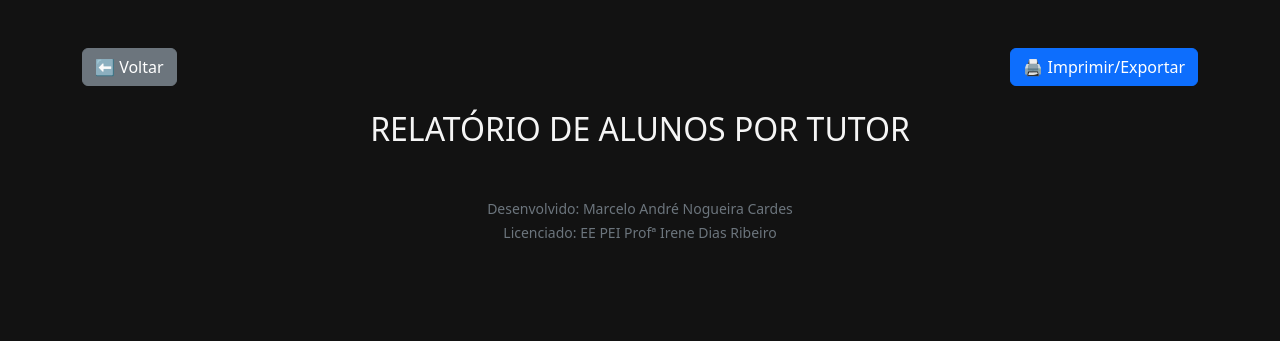
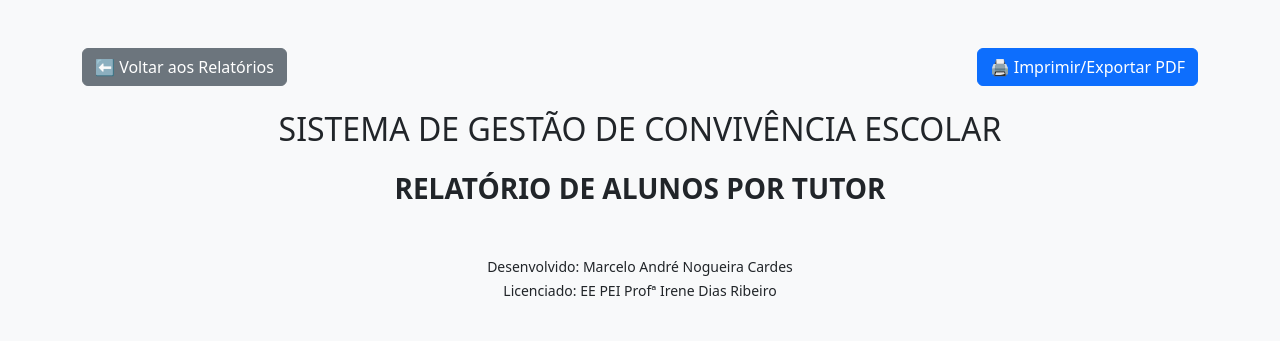
Before and after one commit to ocorrenciasidr/idr, a Python web app: template templates/relatorio_tutoraluno.html in a window 1280 px wide. Shown: the top 341 px of the page. Run offline with Jinja, Linux system fonts and the light colour scheme; the template is opened without the code that fills it, so the values that code supplies are empty.

Commit message:
Update relatorio_tutoraluno.html

```diff
--- a/templates/relatorio_tutoraluno.html
+++ b/templates/relatorio_tutoraluno.html
@@ -2,49 +2,70 @@
 <html lang="pt-br">
 <head>
     <meta charset="UTF-8">
-<title>SGCE - RELATÓRIO TUTOR / TUTORADOS</title>
+    <title>SGCE - RELATÓRIO DE ALUNOS POR TUTOR</title>
     <link rel="stylesheet" href="https://cdn.jsdelivr.net/npm/bootstrap@5.3.2/dist/css/bootstrap.min.css">
     <style>
-  body { background: #121212; color: #f5f5f5; }
-  .card { background: #1e1e1e; border-radius: 15px; border: none; }
+        /* CSS para forçar a quebra de página a cada seção de tutor (útil para PDF/impressão) */
         @media print {
-    .no-print { display: none; }
-    .tutor-section { page-break-after: always; }
+            .tutor-section {
+                page-break-after: always;
+            }
+            /* Esconde o botão de voltar na impressão */
+            .no-print {
+                display: none;
+            }
         }
     </style>
 </head>
-<body class="p-4">
+<body class="bg-light p-4">
     <div class="container mt-4">
+
         <div class="d-flex justify-content-between align-items-center mb-4 no-print">
-    <a href="{{ url_for('relatorio_inicial') }}" class="btn btn-secondary">⬅ Voltar</a>
-    <button onclick="window.print()" class="btn btn-primary">🖨️ Imprimir/Exportar</button>
+            <a href="{{ url_for('relatorio_inicial') }}" class="btn btn-secondary">⬅️ Voltar aos Relatórios</a>
+            <!-- Botão de impressão, útil para exportar para PDF com a quebra de página -->
+            <button onclick="window.print()" class="btn btn-primary">🖨️ Imprimir/Exportar PDF</button>
         </div>
 
-  <h2 class="text-center mb-5">RELATÓRIO DE ALUNOS POR TUTOR</h2>
+        <h2 class="mb-4 text-center">SISTEMA DE GESTÃO DE CONVIVÊNCIA ESCOLAR</h2>
+        <h3 class="mb-5 text-center"><strong>RELATÓRIO DE ALUNOS POR TUTOR</strong></h3>
 
         {% for tutor, alunos in dados.items() %}
-  <div class="card p-4 mb-4 tutor-section">
-    <h4 class="text-info mb-3">{{ tutor }}</h4>
-    <table class="table table-dark table-striped text-center align-middle">
-      <thead>
-        <tr><th>Aluno</th><th>Sala</th><th>Ocorrências</th></tr>
+        <!-- Div para o tutor, com quebra de página após (regra 'one tutor per page') -->
+        <div class="card shadow p-4 mb-5 tutor-section">
+
+            <!-- Nome do Tutor (linha abaixo do título) -->
+            <h4 class="mb-3 text-primary">{{ tutor }}</h4>
+
+            <div class="table-responsive">
+                <table class="table table-striped table-bordered">
+                    <thead class="table-dark">
+                        <tr>
+                            <th>Aluno</th>
+                            <th>Sala</th>
+                            <th class="text-center">Quantidade Ocorrências</th>
+                        </tr>
                     </thead>
                     <tbody>
                         {% for a in alunos %}
                         <tr>
                             <td>{{ a.Aluno }}</td>
                             <td>{{ a.Sala }}</td>
-          <td>{{ a['Quantidade Ocorrências'] }}</td>
+                            <td class="text-center">{{ a['Quantidade Ocorrências'] }}</td>
                         </tr>
                         {% endfor %}
                     </tbody>
                 </table>
             </div>
+
+        </div>
         {% endfor %}
+
     </div>
 
-<footer class="text-center mt-5 mb-3 text-secondary">
+    <!-- Rodapé -->
+    <footer class="text-center mt-5 mb-3">
         <small>Desenvolvido: Marcelo André Nogueira Cardes <br> Licenciado: EE PEI Profª Irene Dias Ribeiro</small>
     </footer>
+    <script src="https://cdn.jsdelivr.net/npm/bootstrap@5.3.2/dist/js/bootstrap.bundle.min.js"></script>
 </body>
 </html>
```
Lines whose indentation alone changed are shown as unchanged.
